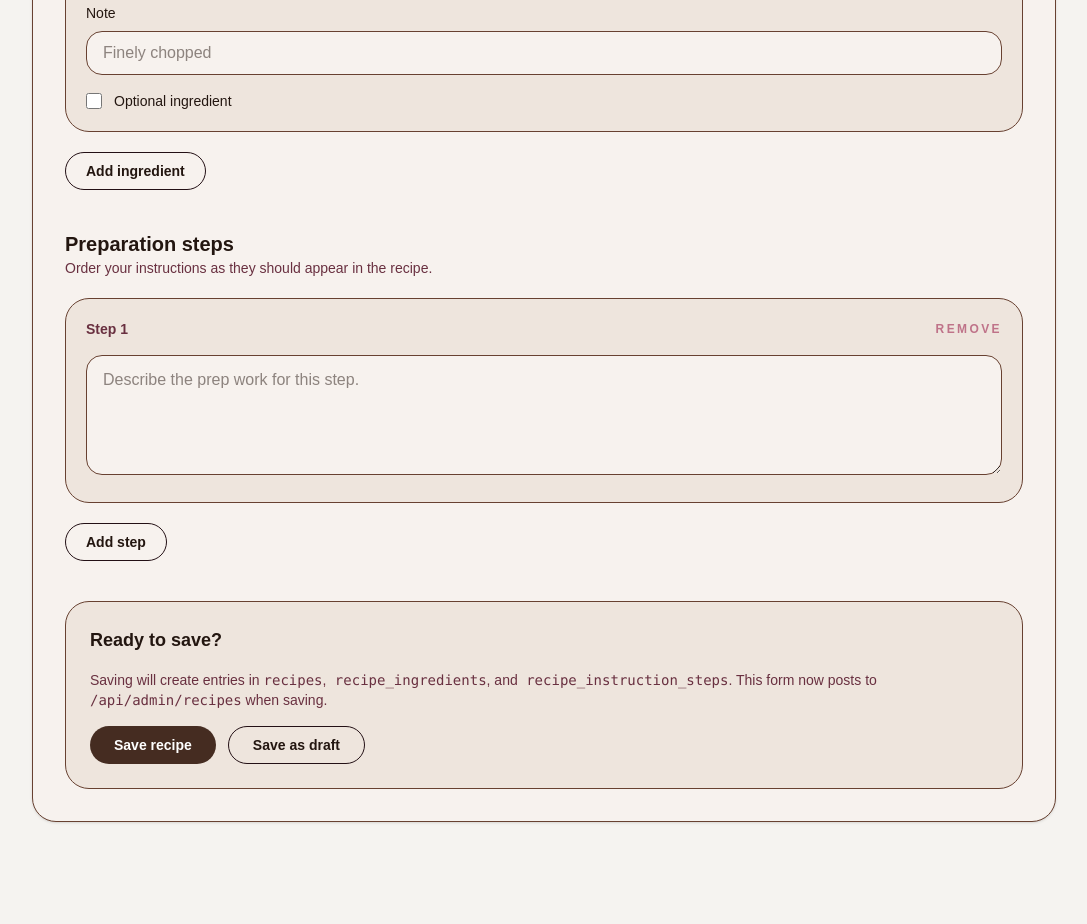
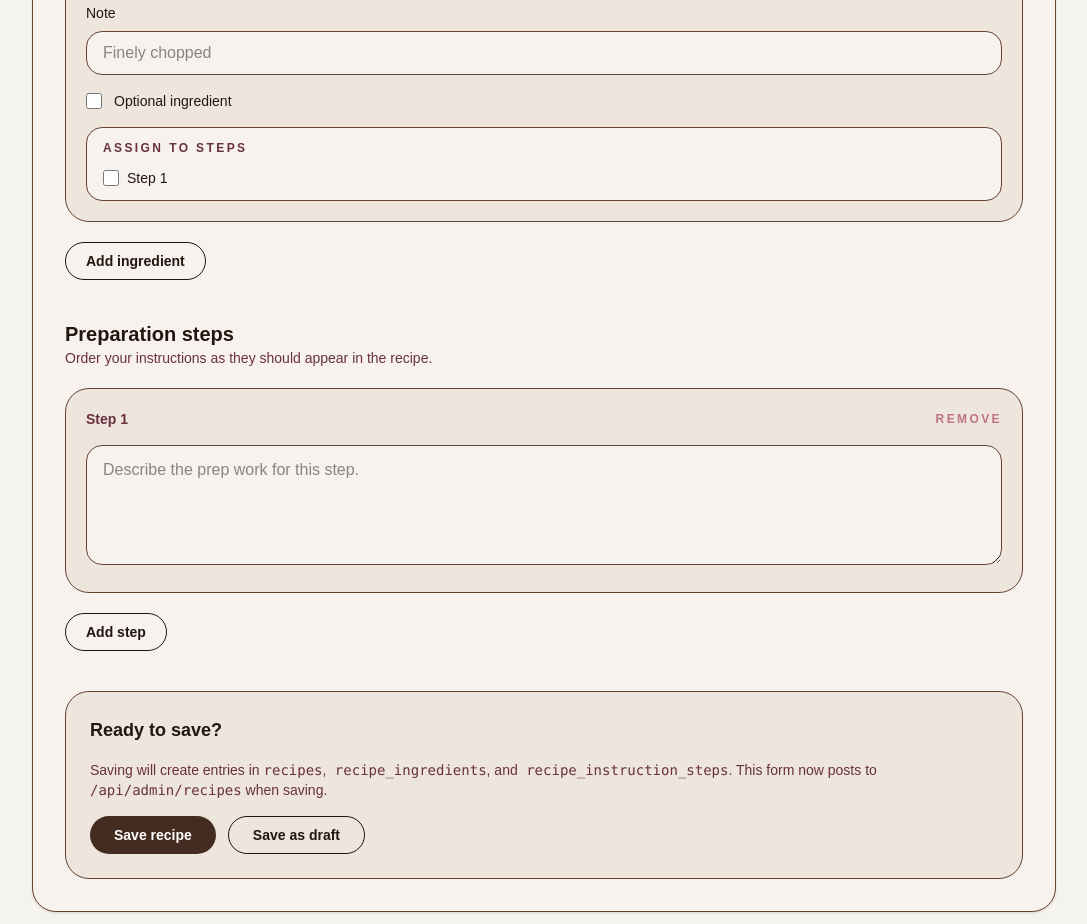
Before and after one commit to maxkasel96/the-kasel-cookbook, a Next.js app: page /admin/recipes/create in a window 1280 px wide. Shown: the part 1420-2344 px from the top of the page, without its empty margins (96-1183 px from the left). Before the commit the page ends 2290 px from the top, so only its background shows below. Built offline with nearby package versions, Linux system fonts and the light colour scheme; no server answers.

Commit message:
Add ingredient assignments to preparation steps

```diff
--- a/src/app/(public)/recipes/[slug]/edit/page.tsx
+++ b/src/app/(public)/recipes/[slug]/edit/page.tsx
@@ -16,6 +16,22 @@ export default async function RecipeEditPage({ params }: RecipeEditPageProps) {
     notFound();
   }
 
+  const steps = (recipe.recipe_instruction_steps ?? []).map((step: any) => ({
+    id: String(step.id),
+    content: step.content ?? "",
+    ingredientIds: Array.isArray(step.ingredient_ids)
+      ? step.ingredient_ids.map((ingredientId: any) => String(ingredientId))
+      : [],
+  }));
+
+  const ingredientStepMap = new Map<string, string[]>();
+  steps.forEach((step) => {
+    step.ingredientIds.forEach((ingredientId) => {
+      const existing = ingredientStepMap.get(ingredientId) ?? [];
+      ingredientStepMap.set(ingredientId, [...existing, step.id]);
+    });
+  });
+
   const ingredients = (recipe.recipe_ingredients ?? []).map((ingredient: any) => ({
     id: String(ingredient.id),
     ingredientText: ingredient.ingredient_text ?? "",
@@ -23,11 +39,7 @@ export default async function RecipeEditPage({ params }: RecipeEditPageProps) {
     unit: ingredient.unit ?? "",
     note: ingredient.note ?? "",
     isOptional: Boolean(ingredient.is_optional),
-  }));
-
-  const steps = (recipe.recipe_instruction_steps ?? []).map((step: any) => ({
-    id: String(step.id),
-    content: step.content ?? "",
+    assignedStepIds: ingredientStepMap.get(String(ingredient.id)) ?? [],
   }));
 
   const tags = (recipe.recipe_tags ?? [])
--- a/src/app/(public)/recipes/[slug]/edit/recipe-edit-form.tsx
+++ b/src/app/(public)/recipes/[slug]/edit/recipe-edit-form.tsx
@@ -10,11 +10,13 @@ type Ingredient = {
   unit: string;
   note: string;
   isOptional: boolean;
+  assignedStepIds: string[];
 };
 
 type InstructionStep = {
   id: string;
   content: string;
+  ingredientIds: string[];
 };
 
 type TagOption = {
@@ -51,7 +53,10 @@ const createId = () =>
 
 const ensureIngredient = (ingredients: Ingredient[]) =>
   ingredients.length
-    ? ingredients
+    ? ingredients.map((ingredient) => ({
+        ...ingredient,
+        assignedStepIds: ingredient.assignedStepIds ?? [],
+      }))
     : [
         {
           id: createId(),
@@ -60,11 +65,14 @@ const ensureIngredient = (ingredients: Ingredient[]) =>
           unit: "",
           note: "",
           isOptional: false,
+          assignedStepIds: [],
         },
       ];
 
 const ensureSteps = (steps: InstructionStep[]) =>
-  steps.length ? steps : [{ id: createId(), content: "" }];
+  steps.length
+    ? steps.map((step) => ({ ...step, ingredientIds: step.ingredientIds ?? [] }))
+    : [{ id: createId(), content: "", ingredientIds: [] }];
 
 export default function RecipeEditForm({ recipe }: RecipeEditFormProps) {
   const router = useRouter();
@@ -353,6 +361,7 @@ export default function RecipeEditForm({ recipe }: RecipeEditFormProps) {
         unit: "",
         note: "",
         isOptional: false,
+        assignedStepIds: [],
       },
     ]);
   };
@@ -370,11 +379,35 @@ export default function RecipeEditForm({ recipe }: RecipeEditFormProps) {
   };
 
   const addStep = () => {
-    setSteps((prev) => [...prev, { id: createId(), content: "" }]);
+    setSteps((prev) => [...prev, { id: createId(), content: "", ingredientIds: [] }]);
   };
 
   const removeStep = (id: string) => {
-    setSteps((prev) => (prev.length > 1 ? prev.filter((step) => step.id !== id) : prev));
+    if (steps.length <= 1) return;
+    setSteps((prev) => prev.filter((step) => step.id !== id));
+    setIngredients((prev) =>
+      prev.map((ingredient) => ({
+        ...ingredient,
+        assignedStepIds: ingredient.assignedStepIds.filter(
+          (stepId) => stepId !== id
+        ),
+      }))
+    );
+  };
+
+  const toggleIngredientStep = (ingredientId: string, stepId: string) => {
+    setIngredients((prev) =>
+      prev.map((ingredient) => {
+        if (ingredient.id !== ingredientId) return ingredient;
+        const isAssigned = ingredient.assignedStepIds.includes(stepId);
+        return {
+          ...ingredient,
+          assignedStepIds: isAssigned
+            ? ingredient.assignedStepIds.filter((id) => id !== stepId)
+            : [...ingredient.assignedStepIds, stepId],
+        };
+      })
+    );
   };
 
   const handleSave = async (status: "draft" | "published") => {
@@ -386,6 +419,38 @@ export default function RecipeEditForm({ recipe }: RecipeEditFormProps) {
       return;
     }
 
+    const ingredientEntries = ingredients
+      .map((ingredient) => ({
+        id: ingredient.id,
+        ingredientText: ingredient.ingredientText.trim(),
+        quantity: ingredient.quantity.trim(),
+        unit: ingredient.unit.trim(),
+        note: ingredient.note.trim(),
+        isOptional: ingredient.isOptional,
+        assignedStepIds: ingredient.assignedStepIds,
+      }))
+      .filter(
+        (ingredient) =>
+          ingredient.ingredientText ||
+          ingredient.quantity ||
+          ingredient.unit ||
+          ingredient.note
+      );
+
+    const ingredientPositionMap = new Map(
+      ingredientEntries.map((ingredient, index) => [ingredient.id, index + 1])
+    );
+
+    const stepEntries = steps
+      .map((step) => ({
+        content: step.content.trim(),
+        ingredientPositions: ingredientEntries
+          .filter((ingredient) => ingredient.assignedStepIds.includes(step.id))
+          .map((ingredient) => ingredientPositionMap.get(ingredient.id))
+          .filter((position): position is number => typeof position === "number"),
+      }))
+      .filter((step) => step.content);
+
     const payload = {
       title: title.trim(),
       description: description.trim(),
@@ -395,22 +460,22 @@ export default function RecipeEditForm({ recipe }: RecipeEditFormProps) {
       status,
       tags: selectedTags.map((tag) => tag.name),
       categories: selectedCategories.map((category) => category.name),
-      ingredients: ingredients
-        .map((ingredient) => ({
-          ingredientText: ingredient.ingredientText.trim(),
-          quantity: ingredient.quantity.trim(),
-          unit: ingredient.unit.trim(),
-          note: ingredient.note.trim(),
-          isOptional: ingredient.isOptional,
-        }))
-        .filter(
-          (ingredient) =>
-            ingredient.ingredientText ||
-            ingredient.quantity ||
-            ingredient.unit ||
-            ingredient.note
-        ),
-      steps: steps.map((step) => step.content.trim()).filter(Boolean),
+      ingredients: ingredientEntries.map(
+        ({
+          ingredientText,
+          quantity,
+          unit,
+          note,
+          isOptional,
+        }) => ({
+          ingredientText,
+          quantity,
+          unit,
+          note,
+          isOptional,
+        })
+      ),
+      steps: stepEntries,
     };
 
     if (payload.ingredients.length === 0) {
@@ -858,6 +923,35 @@ export default function RecipeEditForm({ recipe }: RecipeEditFormProps) {
                       Optional ingredient
                     </label>
                   </div>
+                  <div className="mt-4 rounded-2xl border border-border bg-surface px-4 py-3">
+                    <p className="text-xs font-semibold uppercase tracking-[0.2em] text-text-muted">
+                      Assign to steps
+                    </p>
+                    {steps.length ? (
+                      <div className="mt-3 grid gap-2 sm:grid-cols-2">
+                        {steps.map((step, stepIndex) => (
+                          <label
+                            key={step.id}
+                            className="flex items-center gap-2 text-sm font-medium"
+                          >
+                            <input
+                              className="h-4 w-4 rounded border-border"
+                              type="checkbox"
+                              checked={ingredient.assignedStepIds.includes(step.id)}
+                              onChange={() =>
+                                toggleIngredientStep(ingredient.id, step.id)
+                              }
+                            />
+                            Step {stepIndex + 1}
+                          </label>
+                        ))}
+                      </div>
+                    ) : (
+                      <p className="mt-2 text-sm text-text-muted">
+                        Add a preparation step to assign this ingredient.
+                      </p>
+                    )}
+                  </div>
                 </div>
               ))}
             </div>
--- a/src/app/(public)/recipes/[slug]/page.tsx
+++ b/src/app/(public)/recipes/[slug]/page.tsx
@@ -21,6 +21,25 @@ export default async function RecipeDetailPage({
   if (!recipe) {
     notFound()
   }
+
+  const formatQuantity = (value: number | null) => {
+    if (value === null || !Number.isFinite(value)) {
+      return null
+    }
+    const rounded = Math.round((value + Number.EPSILON) * 100) / 100
+    return rounded.toFixed(2).replace(/\.?0+$/, '')
+  }
+
+  const ingredientLookup = new Map(
+    (recipe.recipe_ingredients ?? []).map((ingredient: any) => {
+      const quantity = formatQuantity(ingredient.quantity ?? null)
+      const unit = ingredient.unit ? `${ingredient.unit} ` : ''
+      const label = `${quantity ? `${quantity} ` : ''}${unit}${
+        ingredient.ingredient_text ?? ''
+      }`.trim()
+      return [String(ingredient.id), label]
+    })
+  )
 
   const tagList =
     recipe.recipe_tags
@@ -150,11 +169,26 @@ export default async function RecipeDetailPage({
             </h2>
             {recipe.recipe_instruction_steps?.length ? (
               <ol className="mt-4 list-decimal space-y-4 pl-6 text-sm text-foreground">
-                {recipe.recipe_instruction_steps.map((step: any) => (
-                  <li key={step.id} className="leading-relaxed">
-                    {step.content}
-                  </li>
-                ))}
+                {recipe.recipe_instruction_steps.map((step: any) => {
+                  const assignedIngredients = (step.ingredient_ids ?? [])
+                    .map((ingredientId: any) =>
+                      ingredientLookup.get(String(ingredientId))
+                    )
+                    .filter((ingredient): ingredient is string =>
+                      Boolean(ingredient)
+                    )
+
+                  return (
+                    <li key={step.id} className="leading-relaxed">
+                      <span>{step.content}</span>
+                      {assignedIngredients.length ? (
+                        <p className="mt-1 text-xs italic text-muted-foreground">
+                          {assignedIngredients.join(', ')}
+                        </p>
+                      ) : null}
+                    </li>
+                  )
+                })}
               </ol>
             ) : (
               <p className="mt-4 text-sm text-muted-foreground">
--- a/src/app/admin/recipes/create/page.tsx
+++ b/src/app/admin/recipes/create/page.tsx
@@ -9,11 +9,13 @@ type Ingredient = {
   unit: string;
   note: string;
   isOptional: boolean;
+  assignedStepIds: string[];
 };
 
 type InstructionStep = {
   id: string;
   content: string;
+  ingredientIds: string[];
 };
 
 type TagOption = {
@@ -53,10 +55,11 @@ export default function AdminCreateRecipePage() {
       unit: "",
       note: "",
       isOptional: false,
+      assignedStepIds: [],
     },
   ]);
   const [steps, setSteps] = useState<InstructionStep[]>([
-    { id: createId(), content: "" },
+    { id: createId(), content: "", ingredientIds: [] },
   ]);
   const [availableTags, setAvailableTags] = useState<TagOption[]>([]);
   const [selectedTags, setSelectedTags] = useState<TagOption[]>([]);
@@ -299,6 +302,7 @@ export default function AdminCreateRecipePage() {
         unit: "",
         note: "",
         isOptional: false,
+        assignedStepIds: [],
       },
     ]);
   };
@@ -316,11 +320,35 @@ export default function AdminCreateRecipePage() {
   };
 
   const addStep = () => {
-    setSteps((prev) => [...prev, { id: createId(), content: "" }]);
+    setSteps((prev) => [...prev, { id: createId(), content: "", ingredientIds: [] }]);
   };
 
   const removeStep = (id: string) => {
-    setSteps((prev) => (prev.length > 1 ? prev.filter((step) => step.id !== id) : prev));
+    if (steps.length <= 1) return;
+    setSteps((prev) => prev.filter((step) => step.id !== id));
+    setIngredients((prev) =>
+      prev.map((ingredient) => ({
+        ...ingredient,
+        assignedStepIds: ingredient.assignedStepIds.filter(
+          (stepId) => stepId !== id
+        ),
+      }))
+    );
+  };
+
+  const toggleIngredientStep = (ingredientId: string, stepId: string) => {
+    setIngredients((prev) =>
+      prev.map((ingredient) => {
+        if (ingredient.id !== ingredientId) return ingredient;
+        const isAssigned = ingredient.assignedStepIds.includes(stepId);
+        return {
+          ...ingredient,
+          assignedStepIds: isAssigned
+            ? ingredient.assignedStepIds.filter((id) => id !== stepId)
+            : [...ingredient.assignedStepIds, stepId],
+        };
+      })
+    );
   };
 
   const handleSave = async (status: "draft" | "published") => {
@@ -332,6 +360,38 @@ export default function AdminCreateRecipePage() {
       return;
     }
 
+    const ingredientEntries = ingredients
+      .map((ingredient) => ({
+        id: ingredient.id,
+        ingredientText: ingredient.ingredientText.trim(),
+        quantity: ingredient.quantity.trim(),
+        unit: ingredient.unit.trim(),
+        note: ingredient.note.trim(),
+        isOptional: ingredient.isOptional,
+        assignedStepIds: ingredient.assignedStepIds,
+      }))
+      .filter(
+        (ingredient) =>
+          ingredient.ingredientText ||
+          ingredient.quantity ||
+          ingredient.unit ||
+          ingredient.note
+      );
+
+    const ingredientPositionMap = new Map(
+      ingredientEntries.map((ingredient, index) => [ingredient.id, index + 1])
+    );
+
+    const stepEntries = steps
+      .map((step) => ({
+        content: step.content.trim(),
+        ingredientPositions: ingredientEntries
+          .filter((ingredient) => ingredient.assignedStepIds.includes(step.id))
+          .map((ingredient) => ingredientPositionMap.get(ingredient.id))
+          .filter((position): position is number => typeof position === "number"),
+      }))
+      .filter((step) => step.content);
+
     const payload = {
       title: title.trim(),
       description: description.trim(),
@@ -341,24 +401,22 @@ export default function AdminCreateRecipePage() {
       status,
       tags: selectedTags.map((tag) => tag.name),
       categories: selectedCategories.map((category) => category.name),
-      ingredients: ingredients
-        .map((ingredient) => ({
-          ingredientText: ingredient.ingredientText.trim(),
-          quantity: ingredient.quantity.trim(),
-          unit: ingredient.unit.trim(),
-          note: ingredient.note.trim(),
-          isOptional: ingredient.isOptional,
-        }))
-        .filter(
-          (ingredient) =>
-            ingredient.ingredientText ||
-            ingredient.quantity ||
-            ingredient.unit ||
-            ingredient.note
-        ),
-      steps: steps
-        .map((step) => step.content.trim())
-        .filter(Boolean),
+      ingredients: ingredientEntries.map(
+        ({
+          ingredientText,
+          quantity,
+          unit,
+          note,
+          isOptional,
+        }) => ({
+          ingredientText,
+          quantity,
+          unit,
+          note,
+          isOptional,
+        })
+      ),
+      steps: stepEntries,
     };
 
     if (payload.ingredients.length === 0) {
@@ -807,6 +865,35 @@ export default function AdminCreateRecipePage() {
                       Optional ingredient
                     </label>
                   </div>
+                  <div className="mt-4 rounded-2xl border border-border bg-surface px-4 py-3">
+                    <p className="text-xs font-semibold uppercase tracking-[0.2em] text-text-muted">
+                      Assign to steps
+                    </p>
+                    {steps.length ? (
+                      <div className="mt-3 grid gap-2 sm:grid-cols-2">
+                        {steps.map((step, stepIndex) => (
+                          <label
+                            key={step.id}
+                            className="flex items-center gap-2 text-sm font-medium"
+                          >
+                            <input
+                              className="h-4 w-4 rounded border-border"
+                              type="checkbox"
+                              checked={ingredient.assignedStepIds.includes(step.id)}
+                              onChange={() =>
+                                toggleIngredientStep(ingredient.id, step.id)
+                              }
+                            />
+                            Step {stepIndex + 1}
+                          </label>
+                        ))}
+                      </div>
+                    ) : (
+                      <p className="mt-2 text-sm text-text-muted">
+                        Add a preparation step to assign this ingredient.
+                      </p>
+                    )}
+                  </div>
                 </div>
               ))}
             </div>
--- a/src/app/api/admin/recipes/[id]/route.ts
+++ b/src/app/api/admin/recipes/[id]/route.ts
@@ -10,6 +10,11 @@ type RecipeIngredientPayload = {
   isOptional: boolean;
 };
 
+type RecipeInstructionPayload = {
+  content: string;
+  ingredientPositions?: number[];
+};
+
 type RecipePayload = {
   title: string;
   description?: string;
@@ -20,7 +25,7 @@ type RecipePayload = {
   tags?: string[];
   categories?: string[];
   ingredients: RecipeIngredientPayload[];
-  steps: string[];
+  steps: RecipeInstructionPayload[];
 };
 
 const slugify = (value: string) =>
@@ -122,9 +127,10 @@ export async function PUT(request: Request, { params }: RouteParams) {
       };
     });
 
-    const { error: ingredientError } = await supabase
+    const { data: insertedIngredients, error: ingredientError } = await supabase
       .from("recipe_ingredients")
-      .insert(ingredientRows);
+      .insert(ingredientRows)
+      .select("id, position");
 
     if (ingredientError) {
       return NextResponse.json(
@@ -145,10 +151,20 @@ export async function PUT(request: Request, { params }: RouteParams) {
       );
     }
 
-    const stepRows = body.steps.map((content, index) => ({
+    const ingredientPositionMap = new Map(
+      (insertedIngredients ?? []).map((ingredient) => [
+        ingredient.position,
+        ingredient.id,
+      ])
+    );
+
+    const stepRows = body.steps.map((step, index) => ({
       recipe_id: recipe.id,
       position: index + 1,
-      content,
+      content: step.content,
+      ingredient_ids: (step.ingredientPositions ?? [])
+        .map((position) => ingredientPositionMap.get(position))
+        .filter((id): id is string => Boolean(id)),
     }));
 
     const { error: stepError } = await supabase
--- a/src/app/api/admin/recipes/route.ts
+++ b/src/app/api/admin/recipes/route.ts
@@ -8,6 +8,11 @@ type RecipeIngredientPayload = {
   unit: string;
   note: string;
   isOptional: boolean;
+};
+
+type RecipeInstructionPayload = {
+  content: string;
+  ingredientPositions?: number[];
 };
 
 type RecipePayload = {
@@ -21,7 +26,7 @@ type RecipePayload = {
   tags?: string[];
   categories?: string[];
   ingredients: RecipeIngredientPayload[];
-  steps: string[];
+  steps: RecipeInstructionPayload[];
 };
 
 const slugify = (value: string) =>
@@ -104,9 +109,10 @@ export async function POST(request: Request) {
       };
     });
 
-    const { error: ingredientError } = await supabase
+    const { data: insertedIngredients, error: ingredientError } = await supabase
       .from("recipe_ingredients")
-      .insert(ingredientRows);
+      .insert(ingredientRows)
+      .select("id, position");
 
     if (ingredientError) {
       await supabase.from("recipes").delete().eq("id", recipe.id);
@@ -116,10 +122,20 @@ export async function POST(request: Request) {
       );
     }
 
-    const stepRows = body.steps.map((content, index) => ({
+    const ingredientPositionMap = new Map(
+      (insertedIngredients ?? []).map((ingredient) => [
+        ingredient.position,
+        ingredient.id,
+      ])
+    );
+
+    const stepRows = body.steps.map((step, index) => ({
       recipe_id: recipe.id,
       position: index + 1,
-      content,
+      content: step.content,
+      ingredient_ids: (step.ingredientPositions ?? [])
+        .map((position) => ingredientPositionMap.get(position))
+        .filter((id): id is string => Boolean(id)),
     }));
 
     const { error: stepError } = await supabase
--- a/src/lib/db/recipes.ts
+++ b/src/lib/db/recipes.ts
@@ -65,7 +65,8 @@ export async function getRecipeBySlug(slug: string) {
         recipe_instruction_steps (
           id,
           content,
-          position
+          position,
+          ingredient_ids
         ),
         recipe_tags (
           tag_id,
@@ -129,7 +130,8 @@ export async function getRecipeForEditBySlug(slug: string) {
         recipe_instruction_steps (
           id,
           content,
-          position
+          position,
+          ingredient_ids
         ),
         recipe_tags (
           tag_id,
```
